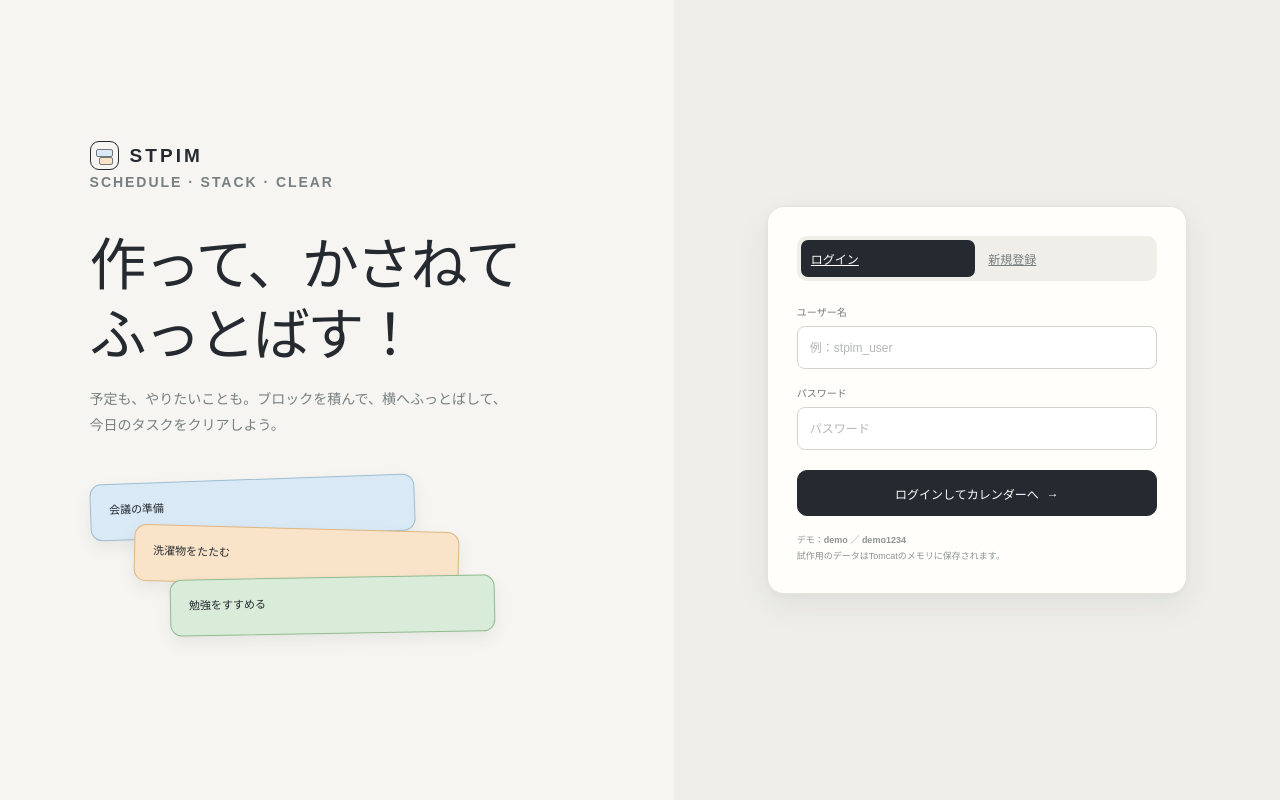
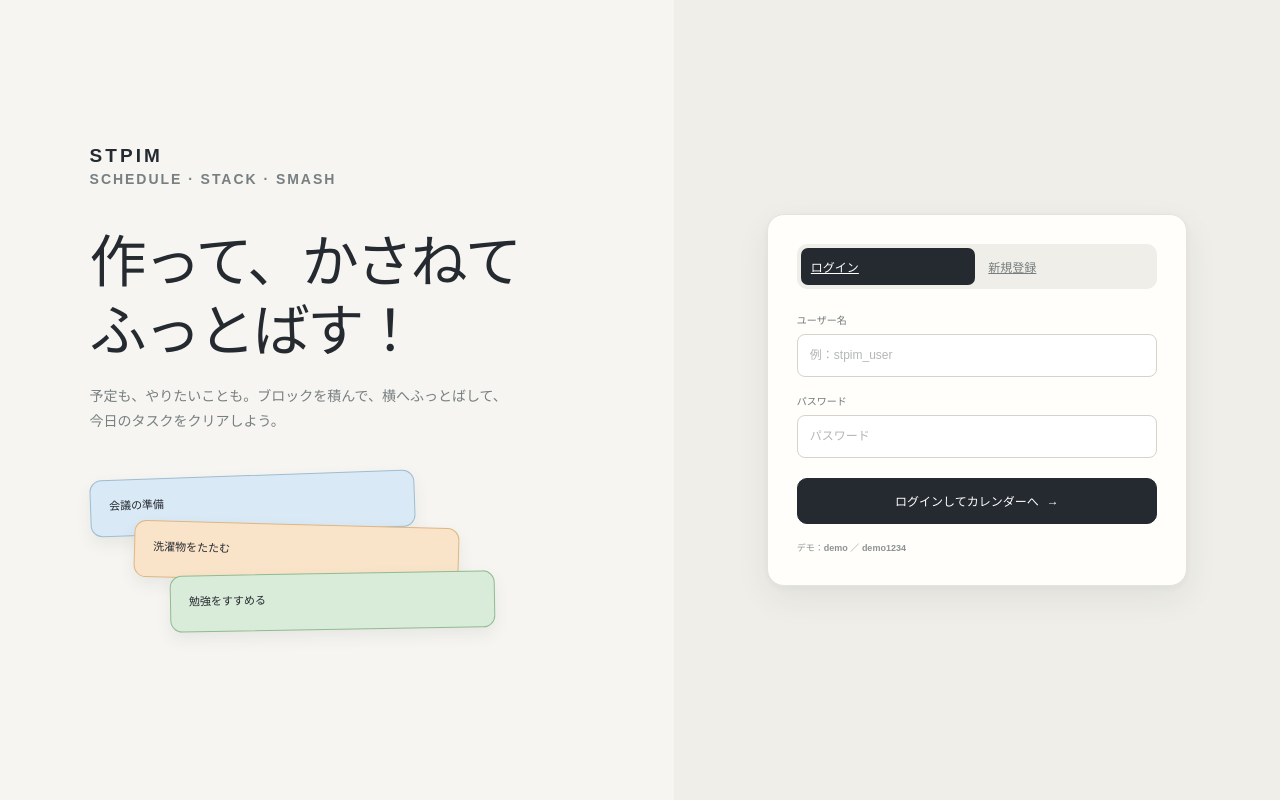
Before and after one commit to KikuchiKosuke/STPIM, a Java web app: page /login in a window 1280 px wide. Run offline with Tomcat 11, a stand-in JSP engine, Linux system fonts and the light colour scheme.

Commit message:
コメント修正

```diff
--- a/src/main/webapp/WEB-INF/jsp/auth.jsp
+++ b/src/main/webapp/WEB-INF/jsp/auth.jsp
@@ -9,8 +9,8 @@ String formUsername = (String) request.getAttribute("formUsername");
 %>
 <!DOCTYPE html><html lang="ja"><head><meta charset="UTF-8"><meta name="viewport" content="width=device-width,initial-scale=1"><title>STPIM ログイン</title><link rel="stylesheet" href="<%= ctx %>/css/style.css"></head>
 <body><main class="login-page">
-  <section class="login-story"><div class="brand login-brand"><span class="brand-mark"></span><span>STPIM</span></div>
-    <p class="eyebrow">Schedule · Stack · Clear</p><h1>作って、かさねて<br>ふっとばす！</h1>
+  <section class="login-story"><div class="brand login-brand"><span>STPIM</span></div>
+    <p class="eyebrow">Schedule · Stack · Smash</p><h1>作って、かさねて<br>ふっとばす！</h1>
     <p>予定も、やりたいことも。ブロックを積んで、横へふっとばして、今日のタスクをクリアしよう。</p>
     <div class="hero-stack" aria-hidden="true"><div class="hero-block">会議の準備</div><div class="hero-block">洗濯物をたたむ</div><div class="hero-block">勉強をすすめる</div></div>
   </section>
@@ -21,6 +21,6 @@ String formUsername = (String) request.getAttribute("formUsername");
     <label class="field"><span class="field-label">ユーザー名</span><input name="username" autocomplete="username" maxlength="30" required placeholder="例：stpim_user" value="<%= Html.escape(formUsername) %>"></label>
     <label class="field"><span class="field-label">パスワード</span><input name="password" type="password" autocomplete="<%= registerMode ? "new-password" : "current-password" %>" minlength="<%= registerMode ? "8" : "1" %>" required placeholder="<%= registerMode ? "8文字以上" : "パスワード" %>"></label>
     <button class="button primary auth-submit" type="submit"><%= registerMode ? "アカウントを作成" : "ログインしてカレンダーへ" %><span aria-hidden="true">→</span></button>
-    <p class="auth-foot"><% if (registerMode) { %>ユーザー名は3〜30文字、パスワードは8文字以上です。<% } else { %>デモ：<strong>demo</strong> ／ <strong>demo1234</strong><br>試作用のデータはTomcatのメモリに保存されます。<% } %></p>
+    <p class="auth-foot"><% if (registerMode) { %>ユーザー名は3〜30文字、パスワードは8文字以上です。<% } else { %>デモ：<strong>demo</strong> ／ <strong>demo1234</strong><br><% } %></p>
   </form></section>
 </main></body></html>
--- a/src/main/webapp/WEB-INF/jsp/day.jsp
+++ b/src/main/webapp/WEB-INF/jsp/day.jsp
@@ -12,7 +12,7 @@ Block resultBlock=(Block)request.getAttribute("resultBlock"); ClearResult result
 <!DOCTYPE html><html lang="ja"><head><meta charset="UTF-8"><meta name="viewport" content="width=device-width,initial-scale=1"><title><%= date %> | STPIM</title><link rel="stylesheet" href="<%= ctx %>/css/style.css"></head><body data-ctx="<%= ctx %>"><div class="app-shell">
 <%@ include file="header.jspf" %>
 <main class="page"><div class="day-toolbar"><a class="day-arrow" href="?date=<%= date.minusDays(1) %>" aria-label="前日">‹</a><div><p class="eyebrow" style="margin:0"><%= date.equals(stpim.util.Clock.today())?"今日の積み上げ":"日のブロック" %></p><h1 class="day-date-label"><%= date.getMonthValue() %>月<%= date.getDayOfMonth() %>日（<%= new String[]{"月","火","水","木","金","土","日"}[date.getDayOfWeek().getValue()-1] %>）</h1></div><a class="day-arrow" href="?date=<%= date.plusDays(1) %>" aria-label="翌日">›</a><a class="button small" href="<%= ctx %>/calendar?month=<%= java.time.YearMonth.from(date) %>&date=<%= date %>">カレンダーへ</a><span class="spacer"></span><a class="button primary" href="<%= ctx %>/blocks/new?date=<%= date %>">＋ ブロックを追加</a></div>
-<div class="day-layout"><section class="day-main"><div class="day-columns"><section class="block-board"><header class="board-head"><div class="board-head-left"><span class="type-chip">時間制</span><h2 class="board-title">時刻厳守の予定</h2><span class="board-count"><%= timedTodo.size()+timedDone.size() %>件</span></div><span class="board-caption">開始時刻の順に並びます</span></header><div class="stack"><% if(timedTodo.isEmpty()&&timedDone.isEmpty()){ %><div class="empty">この日の時間制ブロックはありません</div><% } for(Block b:timedTodo){ %><%= BlockView.cardHtml(b,ctx) %><% } for(Block b:timedDone){ %><%= BlockView.cardHtml(b,ctx) %><% } %></div><a class="button small" style="margin-top:12px" href="<%= ctx %>/blocks/new?date=<%= date %>&type=TIME">＋ 時間制を追加</a></section>
+<div class="day-layout"><section class="day-main"><div class="day-columns"><section class="block-board"><header class="board-head"><div class="board-head-left"><span class="type-chip">時間制</span><h2 class="board-title">時間が決まっている予定</h2><span class="board-count"><%= timedTodo.size()+timedDone.size() %>件</span></div><span class="board-caption">開始時刻の順に並びます</span></header><div class="stack"><% if(timedTodo.isEmpty()&&timedDone.isEmpty()){ %><div class="empty">この日の時間制ブロックはありません</div><% } for(Block b:timedTodo){ %><%= BlockView.cardHtml(b,ctx) %><% } for(Block b:timedDone){ %><%= BlockView.cardHtml(b,ctx) %><% } %></div><a class="button small" style="margin-top:12px" href="<%= ctx %>/blocks/new?date=<%= date %>&type=TIME">＋ 時間制を追加</a></section>
 <section class="block-board"><header class="board-head"><div class="board-head-left"><span class="type-chip priority">優先順位</span><h2 class="board-title">順不同の用事</h2><span class="board-count"><%= priorityTodo.size()+priorityDone.size() %>件</span></div><span class="board-caption">上ほど優先度が高い</span></header><div class="stack"><% if(priorityTodo.isEmpty()&&priorityDone.isEmpty()){ %><div class="empty">この日の優先順位ブロックはありません</div><% } for(Block b:priorityTodo){ %><%= BlockView.cardHtml(b,ctx) %><% } for(Block b:priorityDone){ %><%= BlockView.cardHtml(b,ctx) %><% } %></div><a class="button small" style="margin-top:12px" href="<%= ctx %>/blocks/new?date=<%= date %>&type=PRIORITY">＋ 優先順位を追加</a></section></div>
 <p class="tiny" style="margin-top:18px">未完了のブロックをドラッグしながら右へふっとばすとクリアできます。どのブロックからでも操作できます。</p></section>
 <aside class="day-side"><section class="panel side-card"><h2>この日のようす</h2><div class="stat-grid"><div class="stat-box"><span class="stat-label">残り</span><span class="stat-value"><%= ((Integer)request.getAttribute("dayTotal")).intValue()-((Integer)request.getAttribute("dayDone")).intValue() %></span></div><div class="stat-box"><span class="stat-label">クリア</span><span class="stat-value"><%= request.getAttribute("dayDone") %></span></div><div class="stat-box"><span class="stat-label">未処理</span><span class="stat-value" style="<%= ((Integer)request.getAttribute("dayMissed")).intValue()>0?"color:var(--red)":"" %>"><%= request.getAttribute("dayMissed") %></span></div></div><div class="status-legend"><span class="status-pill">未着手</span><span class="status-pill done">完了</span><span class="status-pill missed">未処理</span></div></section><section class="panel side-card"><h2>クリアのしかた</h2><p class="gesture-note" style="margin:0">ブロックをつかんで右へふっとばす。残りのブロックが詰まって、クリアした時刻が記録されます。</p><div class="divider"></div><p class="tiny" style="margin:0">タイムアタックの記録は、優先順位ブロックの「開始」ボタンを押したときだけ所要時間を比べます。</p></section></aside></div></main>
--- a/src/main/webapp/WEB-INF/jsp/header.jspf
+++ b/src/main/webapp/WEB-INF/jsp/header.jspf
@@ -7,7 +7,7 @@ Object totalValue = request.getAttribute("totalCleared");
 int totalCleared = totalValue instanceof Integer ? ((Integer) totalValue).intValue() : 0;
 String userName = (String) session.getAttribute("username");
 %>
-<header class="topbar"><a class="brand" href="<%= navCtx %>/calendar"><span class="brand-mark"></span><span>STPIM</span></a>
+<header class="topbar"><a class="brand" href="<%= navCtx %>/calendar"><span>STPIM</span></a>
   <nav class="nav" aria-label="メインナビゲーション">
     <a class="nav-link <%= "calendar".equals(currentView) ? "active" : "" %>" href="<%= navCtx %>/calendar">カレンダー</a>
     <a class="nav-link <%= "day".equals(currentView) ? "active" : "" %>" href="<%= navCtx %>/day">今日のブロック</a>
```
